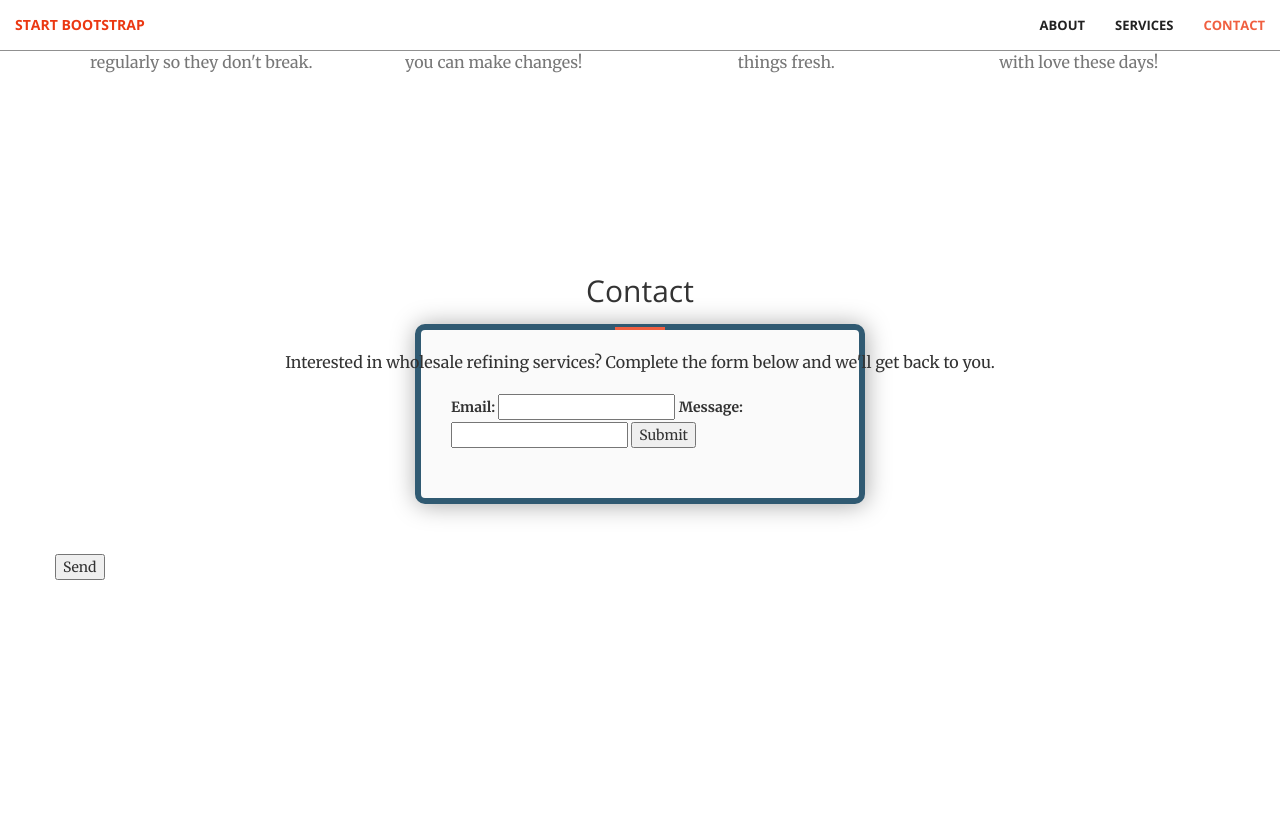
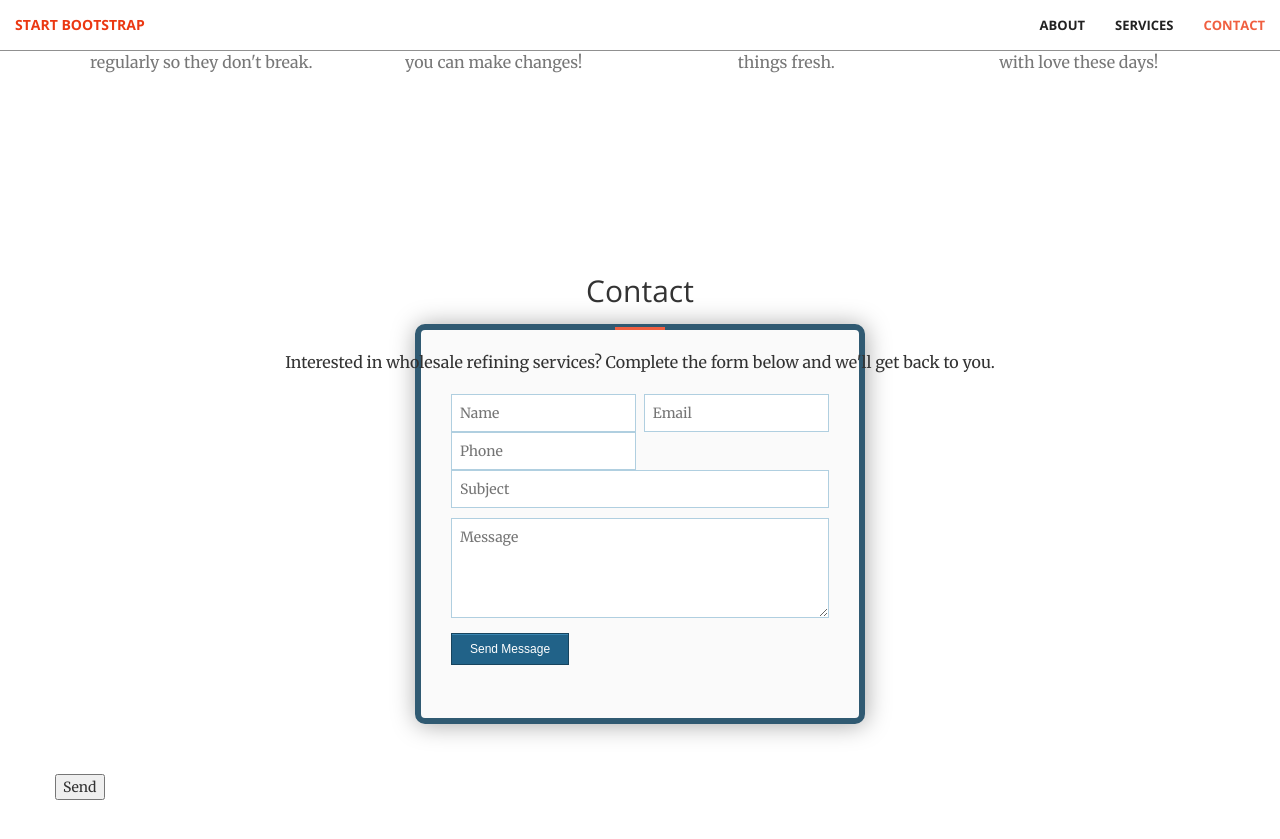
Before and after one commit to wesosan/wesosan.github.io, a Jekyll site: the page built from index.html, in a window 1280 px wide and 900 px high, scrolled down 1162 px. Shown: the top 839 px of the window. Built offline with Jekyll 4.4.1, drawn with Linux system fonts in a browser that asks for light colours; before the commit the page ends 1842 px from its top, so only the background shows below that.

Commit message:
Update contact.html

```diff
--- a/_includes/contact.html
+++ b/_includes/contact.html
@@ -13,11 +13,26 @@
                   method="POST"
                   class="form-style-9"
                 >
-                  <label>Email:</label>
-                  <input type="email" name="email" />
-                  <label>Message:</label>
-                  <input type="text" name="message" />
-                  <button id="my-form-button">Submit</button>
+
+                    <ul>
+                        <li>
+                            <input type="text" name="name" class="field-style field-split align-left" placeholder="Name" />
+                            <input type="email" name="email" class="field-style field-split align-right" placeholder="Email" />
+
+                        </li>
+                        <li>
+                            <input type="text" name="phone" class="field-style field-split align-left" placeholder="Phone" />
+                        </li>
+                        <li>
+                            <input type="text" name="subject" class="field-style field-full align-none" placeholder="Subject" />
+                        </li>
+                        <li>
+                            <textarea name="message" class="field-style" placeholder="Message"></textarea>
+                        </li>
+                        <li>
+                        <input type="submit" value="Send Message" />
+                        </li>
+                    </ul>
                   <p id="my-form-status"></p>
                 </form>
 
```
